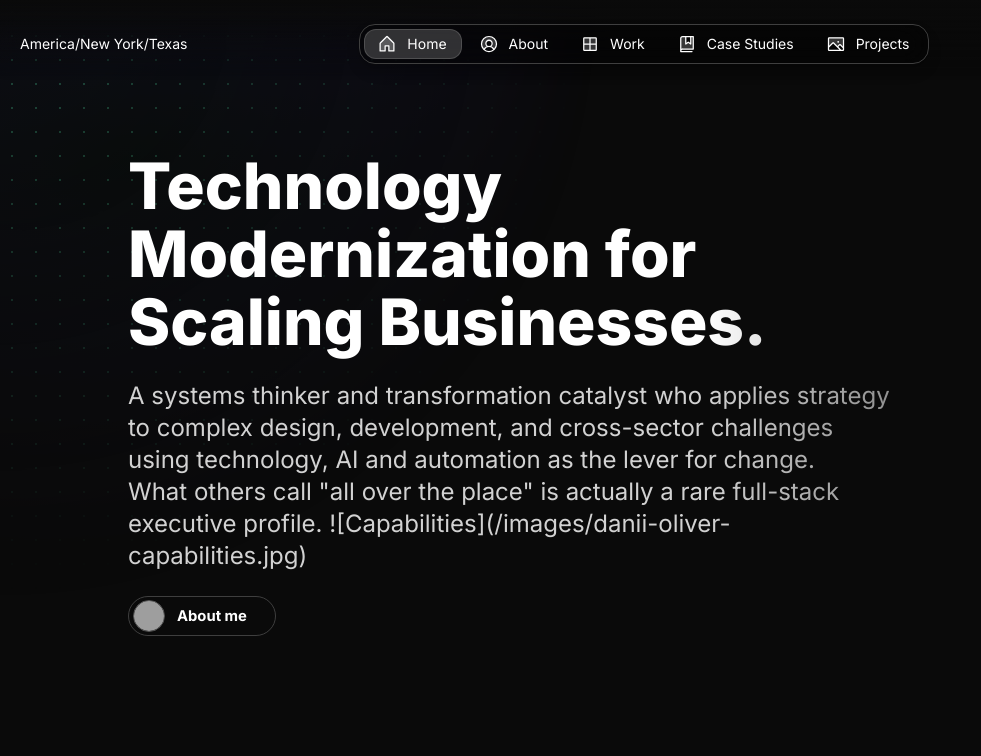
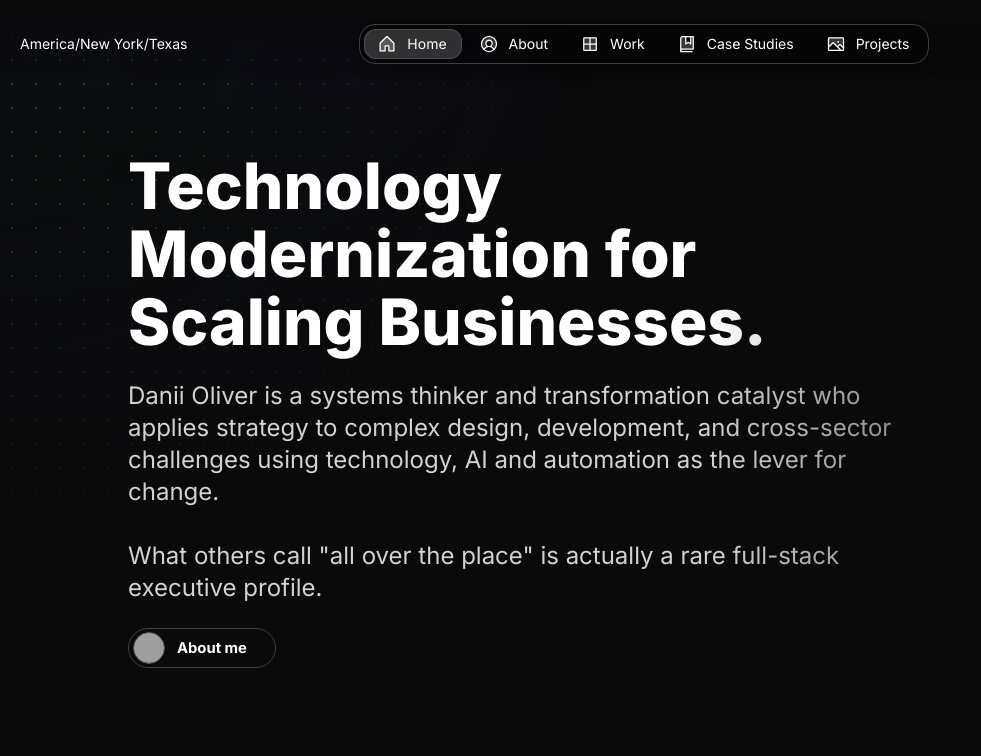
Before and after one commit to CogSciOliver/danii-oliver-portfolio-2025, a Next.js app: page /en in a window 1280 px wide. Shown: the top 756 px of the page, without its empty margins (0-981 px from the left). Built offline with nearby package versions, Linux system fonts and the light colour scheme; grey boxes are pictures that could not be loaded.

Commit message:
1 Updated focus

```diff
--- a/src/app/resources/content.js
+++ b/src/app/resources/content.js
@@ -56,13 +56,14 @@ const home = {
 	headline: <>Technology Modernization for Scaling Businesses.</>,
 	subline: (
 		<>
-			A systems thinker and transformation catalyst who applies strategy
-			to complex design, development, and cross-sector challenges using
-			technology, AI and automation as the lever for change.
+			{person.name} is a systems thinker and transformation catalyst who
+			applies strategy to complex design, development, and cross-sector
+			challenges using technology, AI and automation as the lever for
+			change.
+			<br />
 			<br />
 			What others call "all over the place" is actually a rare full-stack
 			executive profile.
-			![Capabilities](/images/danii-oliver-capabilities.jpg)
 		</>
 	),
 };
@@ -87,12 +88,12 @@ const about = {
 		title: "Introduction",
 		description: (
 			<>
-				{person.name} helps startup founders and CEOs turn ideas into
-				scalable, high-impact tech solutions. Their expertise spans
-				digital interfaces, interactive experiences, SaaS, PaaS and the
-				intersection of business and technology&mdash;ensuring products
-				are not just built, but strategically designed for growth and
-				long term-term success.
+				I've built a career at the intersection of design, development,
+				and strategic transformation—deliberately. It’s what allows me
+				to lead AI transformation initiatives with insight into how
+				product, data, and customer experience work together. I’m not a
+				specialist in one silo—I’m the bridge between silos. That’s
+				exactly what this era demands.
 				<br />
 				<br />
 				Whether you’re launching an MVP, refining your product strategy,
```
